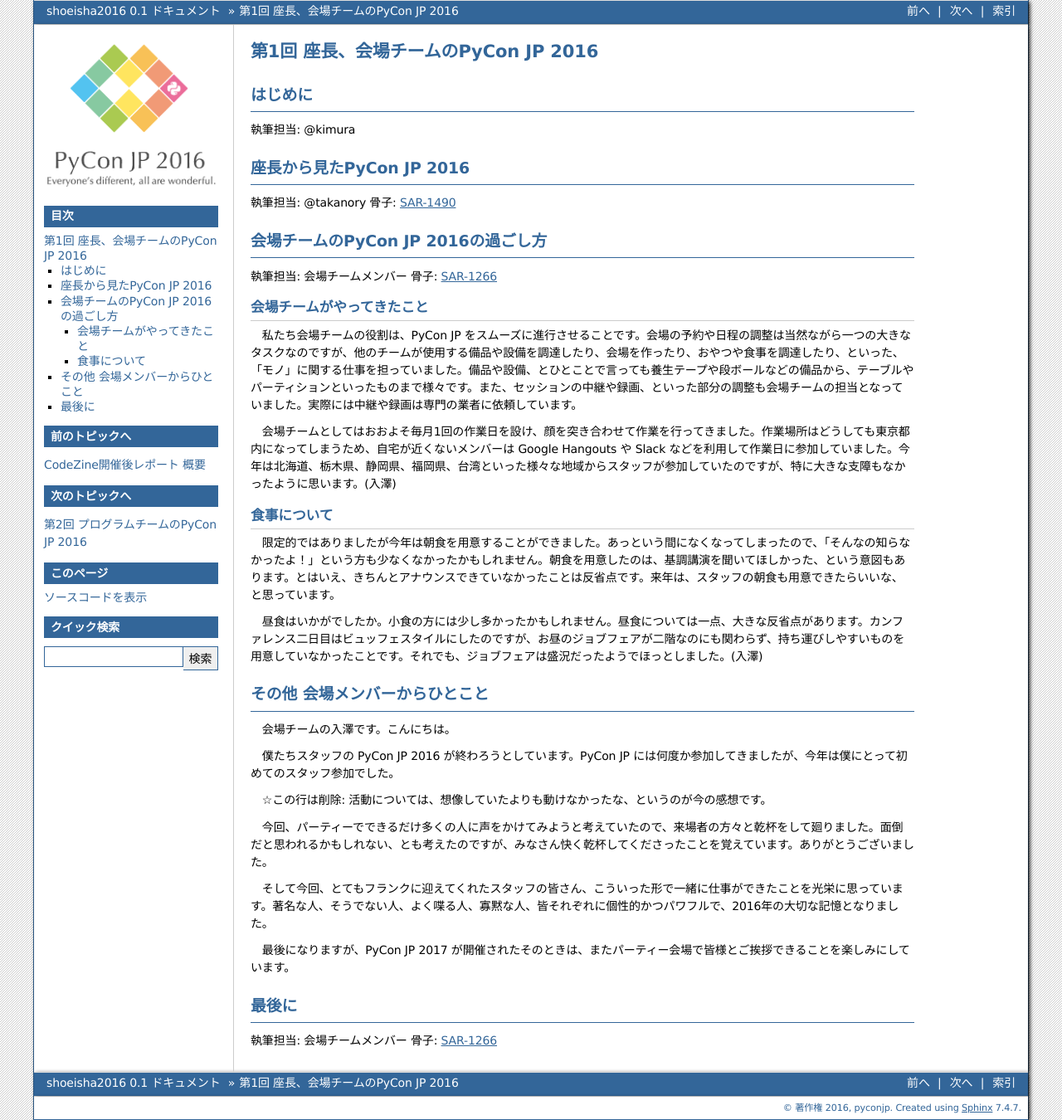
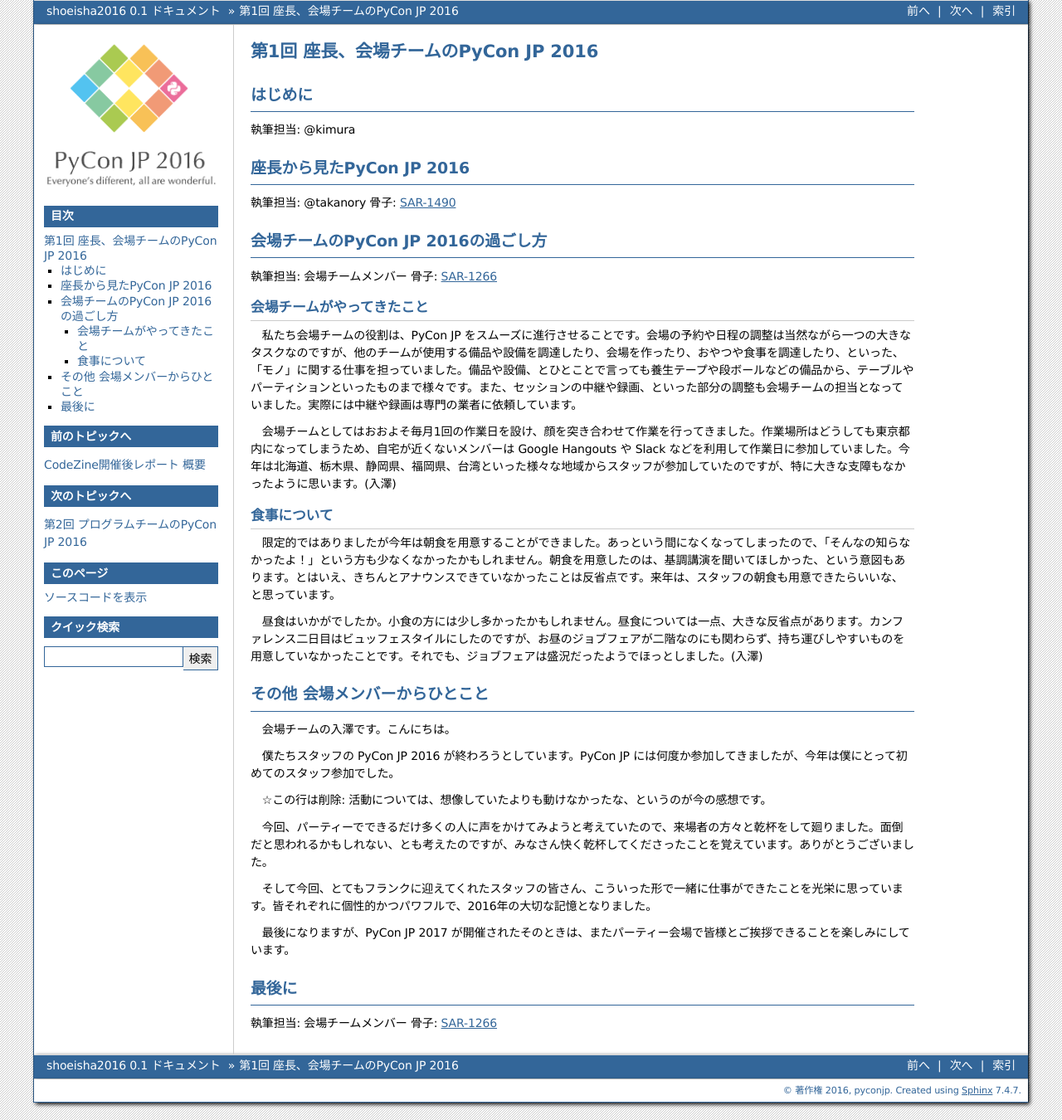
Before and after one commit to pyconjp/shoeisha2016, a Sphinx documentation site: the page built from source/afterreport_01_venue.rst, in a window 1280 px wide. Shown: the whole page at 83% size. Built offline with Sphinx 7.4.7, drawn with Linux system fonts in a browser that asks for light colours.

Commit message:
言葉を訂正

```diff
--- a/source/afterreport_01_venue.rst
+++ b/source/afterreport_01_venue.rst
@@ -41,7 +41,7 @@
 
 　今回、パーティーでできるだけ多くの人に声をかけてみようと考えていたので、来場者の方々と乾杯をして廻りました。面倒だと思われるかもしれない、とも考えたのですが、みなさん快く乾杯してくださったことを覚えています。ありがとうございました。
 
-　そして今回、とてもフランクに迎えてくれたスタッフの皆さん、こういった形で一緒に仕事ができたことを光栄に思っています。著名な人、そうでない人、よく喋る人、寡黙な人、皆それぞれに個性的かつパワフルで、2016年の大切な記憶となりました。
+　そして今回、とてもフランクに迎えてくれたスタッフの皆さん、こういった形で一緒に仕事ができたことを光栄に思っています。皆それぞれに個性的かつパワフルで、2016年の大切な記憶となりました。
 
 　最後になりますが、PyCon JP 2017 が開催されたそのときは、またパーティー会場で皆様とご挨拶できることを楽しみにしています。
 
```
